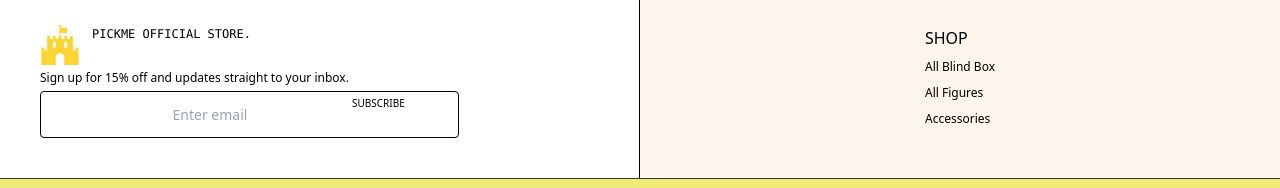
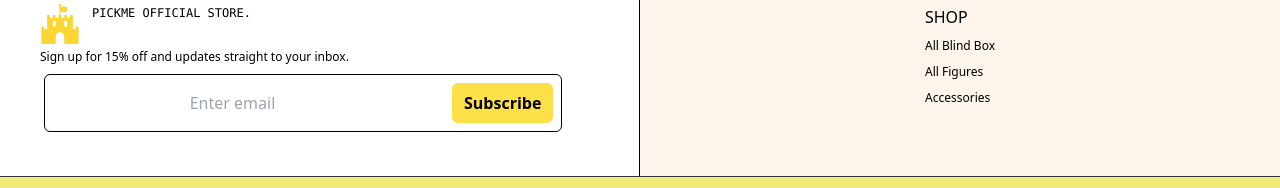
Before and after one commit to JSD7-CMFM/JSD7-CMFM-Frontend, a React (Vite) app: page /cart in a window 1280 px wide. Shown: the part 1650-1838 px from the top of the page. Built offline with nearby package versions, Linux system fonts and the light colour scheme.

Commit message:
add quaility

```diff
--- a/src/features/foottage/EmailValidation.jsx
+++ b/src/features/foottage/EmailValidation.jsx
@@ -13,12 +13,23 @@ const EmailInput = () => {
     setIsValid(emailPattern.test(newEmail));
   };
 
+  const handleSubscribe = () => {
+    if (isValid) {
+      // Perform subscription logic here
+      alert(`Subscribing with email: ${email}`);
+    } else {
+      alert("Please enter a valid email address");
+    }
+  };
+
   return (
-    <div>
+    <div className="border border-black space-x-10 flex p-2 rounded-md">
+      <div className="flex justify-between">
+        <div className="flex-col">
           <input
             type="email"
             placeholder="Enter email"
-        className={`bg-white text-[14px] text-center px-16 py-2 ${
+            className={`bg-white text-[16px] text-center px-16 py-2 ${
               isValid ? "border-green-500" : "border-red-500"
             }`}
             value={email}
@@ -26,11 +37,21 @@ const EmailInput = () => {
             pattern="^[^\s@]+@[^\s@]+\.[^\s@]+$"
             title="Please enter a valid email address"
           />
+          <div>
             {!isValid && (
-        <p className="text-red-500 text-[10px]">
+              <h4 className="text-red-500 text-[12px] text-center">
                 Please enter a valid email address
-        </p>
+              </h4>
             )}
+          </div>
+        </div>
+      </div>
+      <button
+        onClick={handleSubscribe}
+        className=" bg-yellow-300 text-black px-3 py-1 rounded-md items-center text-[16px] font-bold"
+      >
+        Subscribe
+      </button>
     </div>
   );
 };
--- a/src/features/foottage/Subscribe.jsx
+++ b/src/features/foottage/Subscribe.jsx
@@ -17,14 +17,9 @@ const Subscribe = () => {
             <h4 className="text-black font-extralight text-[12px] ">
               Sign up for 15% off and updates straight to your inbox.
             </h4>
-            <div className="bg-white w-3/4 flex p-1 border border-black rounded">
+            <div className="bg-white w-3/4 flex p-1">
               <div className="flex rounded w-3/4">
                 <EmailInput />
-              </div>
-              <div>
-                <div className="text-black text-[10px] justify-end">
-                  <a href="#"> SUBSCRIBE</a>
-                </div>
               </div>
             </div>
           </div>
--- a/src/pages/CartPage.jsx
+++ b/src/pages/CartPage.jsx
@@ -5,7 +5,7 @@ import TotalCart from "../features/cartpages/TotalCart";
 
 const CartPage = () => {
   return (
-    <div>
+    <div className="md:px-[100px]">
       <TopCart />
       <div className="flex flex-col sm:flex-col md:flex-row w-auto">
         <div className="w-full md:w-2/3">
```
Lines whose indentation alone changed are shown as unchanged.
